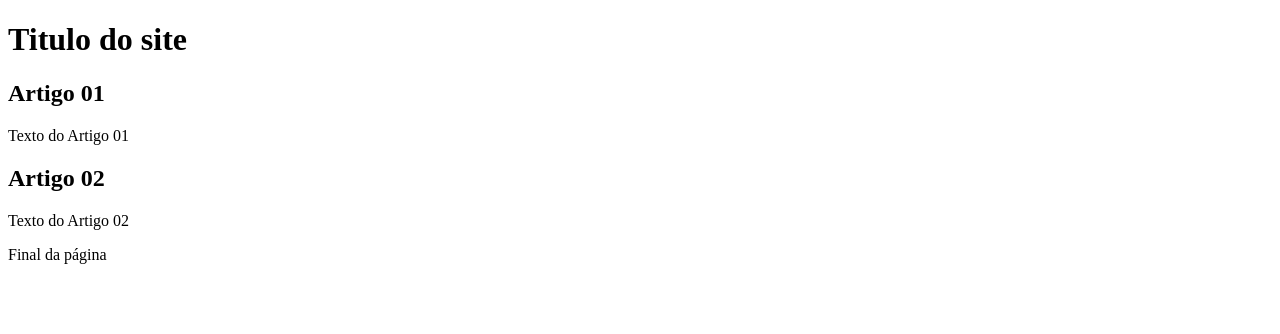
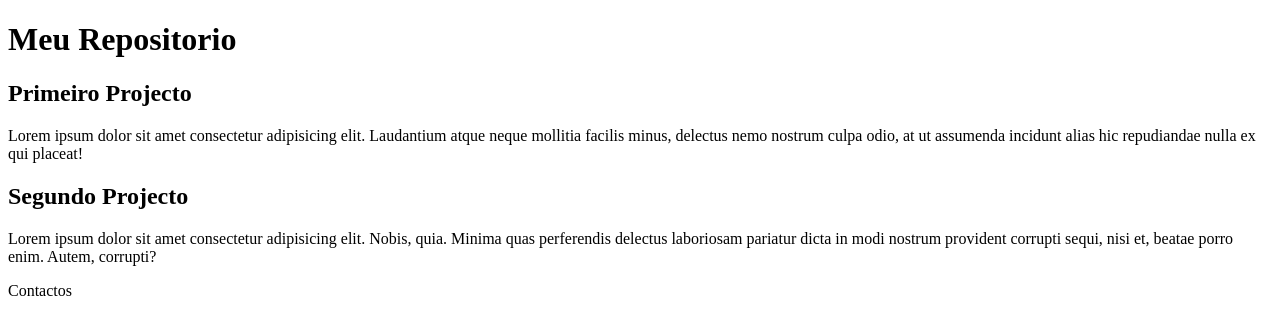
Before and after one commit to JoseDenilson28/projecto_site, a plain HTML site: page index.html in a window 1280 px wide. Drawn offline with Linux system fonts and the light colour scheme.

Commit message:
Desenvolvendo o conteúdo

```diff
--- a/index.html
+++ b/index.html
@@ -3,24 +3,24 @@
 <head>
     <meta charset="UTF-8">
     <meta name="viewport" content="width=device-width, initial-scale=1.0">
-    <title>Site</title>
+    <title></title>
 </head>
 <body>
     <header>
-        <h1>Titulo do site</h1>
+        <h1>Meu Repositorio</h1>
     </header>
     <main>
         <article>
-            <h2>Artigo 01</h2>
-            <p>Texto do Artigo 01</p>
+            <h2>Primeiro Projecto</h2>
+            <p>Lorem ipsum dolor sit amet consectetur adipisicing elit. Laudantium atque neque mollitia facilis minus, delectus nemo nostrum culpa odio, at ut assumenda incidunt alias hic repudiandae nulla ex qui placeat!</p>
         </article>
         <article>
-            <h2>Artigo 02</h2>
-            <p>Texto do Artigo 02</p>
+            <h2>Segundo Projecto</h2>
+            <p>Lorem ipsum dolor sit amet consectetur adipisicing elit. Nobis, quia. Minima quas perferendis delectus laboriosam pariatur dicta in modi nostrum provident corrupti sequi, nisi et, beatae porro enim. Autem, corrupti?</p>
         </article>
     </main>
     <footer>
-        <p>Final da página</p>
+        <p>Contactos</p>
     </footer>
 </body>
 </html>
```
